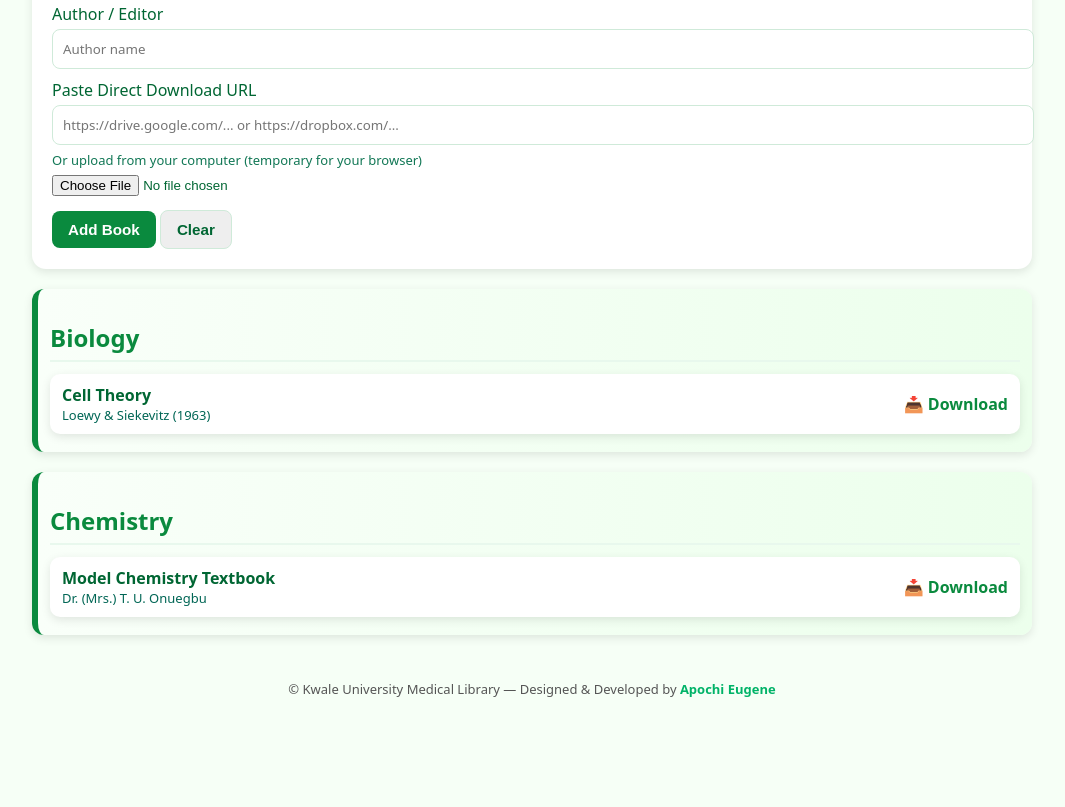
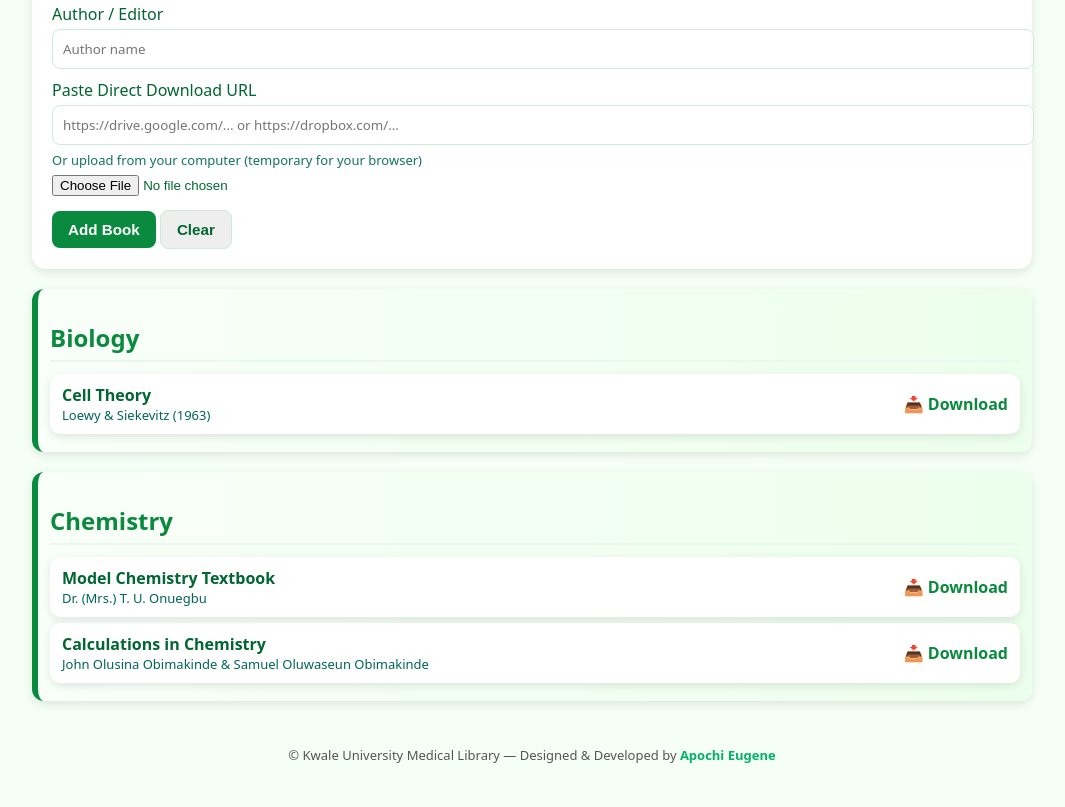
Before and after one commit to Wriestduck/FUMHSK-library-, a plain HTML site: page index.html in a window 1280 px wide. Shown: the part 453-1260 px from the top of the page, without its empty margins (108-1173 px from the left). Drawn offline with Linux system fonts and the light colour scheme.

Commit message:
Add book entry for 'Calculations in Chemistry'
Added a new book entry for 'Calculations in Chemistry' with download link.

```diff
--- a/index.html
+++ b/index.html
@@ -254,6 +254,25 @@
         <a href="https://drive.google.com/uc?export=download&id=1LSUTWyIV2VykecTKRvOOV8G1L_QbwNIl" target="_blank" rel="noopener">📥 Download</a>
       </div>
     </div>
+
+    <!-- Added Book -->
+    <div class="book">
+      <div class="meta">
+        <strong>Calculations in Chemistry</strong>
+        <div style="font-size:13px;color:#065">
+          John Olusina Obimakinde & Samuel Oluwaseun Obimakinde
+        </div>
+      </div>
+      <div>
+        <a
+          href="https://drive.google.com/uc?export=download&id=1HtozPDOd0PzE79wXCkPHtXDMRemE6Pio"
+          target="_blank"
+          rel="noopener"
+        >
+          📥 Download
+        </a>
+      </div>
+    </div>
   </div>
 </div>
   <div id="library"></div>
```
